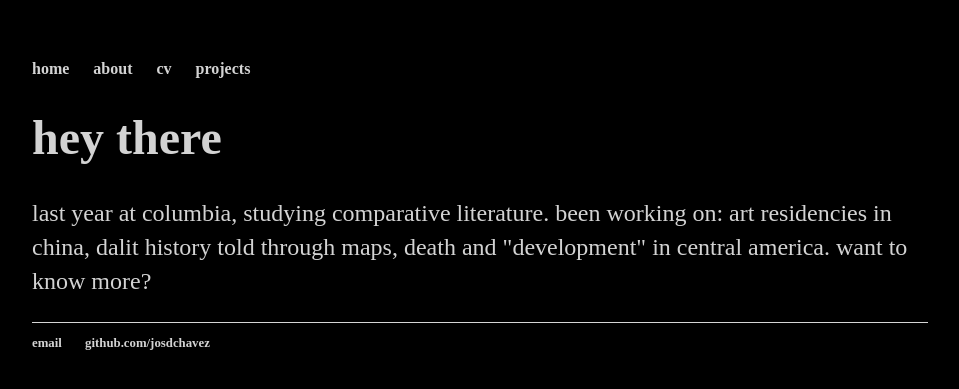
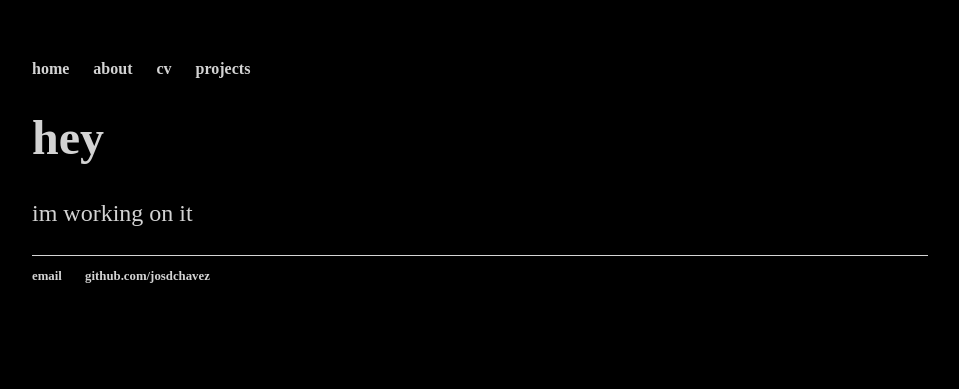
Before and after one commit to josdchavez/josdchavez.github.io, a Jekyll site: the page built from index.html, in a window 1280 px wide. Shown: the top 389 px of the page, without its empty margins (160-1119 px from the left). Built offline with Jekyll 4.4.1, drawn with Linux system fonts in a browser that asks for light colours.

Commit message:
Update index.html

```diff
--- a/index.html
+++ b/index.html
@@ -3,7 +3,6 @@ layout: default
 title: josue
 ---
 <div class="blurb">
-	<h1>hey there</h1>
-	<p>last year at columbia, studying comparative literature. been working on: art residencies in china, dalit history
-        told through maps, death and "development" in central america. <a href="/about">want to know more?</a></p>
+	<h1>hey</h1>
+	<p>im working on it</p>
 </div><!-- /.blurb -->
```
